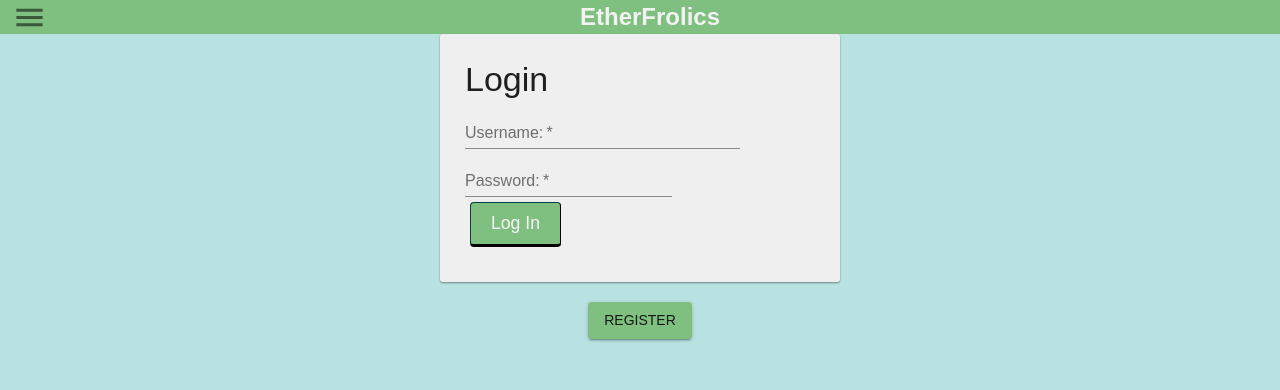
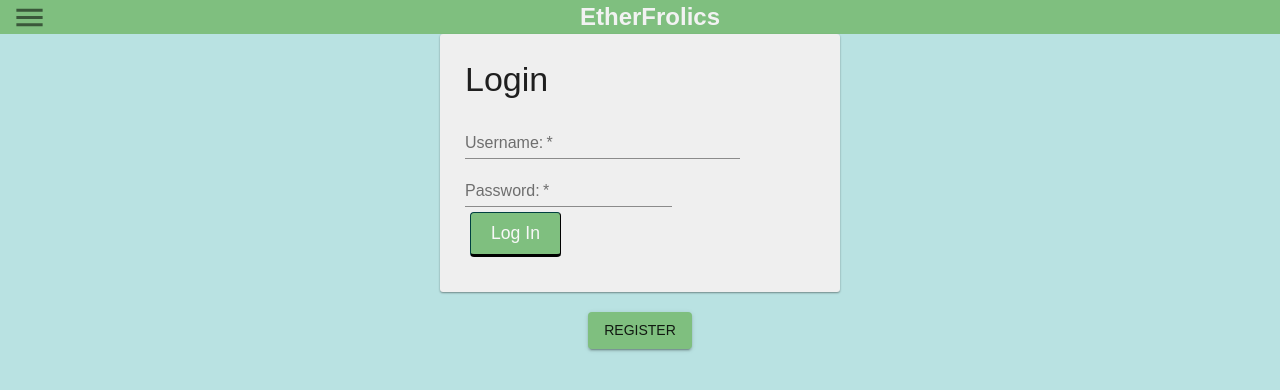
Before and after one commit to TuckerLandis/EtherFrolics, a React (Create React App) app: page /#/login in a window 1280 px wide. Before the commit this address led to /#/user. Shown: the top 390 px of the page. Built offline with nearby package versions, Linux system fonts and the light colour scheme; no server answers.

Commit message:
adding padding to Login Form

```diff
--- a/src/components/App/App.css
+++ b/src/components/App/App.css
@@ -213,3 +213,7 @@ hr {
   border: 0;
   box-shadow: 0 10px 10px -10px #3da1bd inset;
 }
+
+.padding {
+  padding-top: 10px;
+}
--- a/src/components/LoginForm/LoginForm.jsx
+++ b/src/components/LoginForm/LoginForm.jsx
@@ -34,7 +34,7 @@ function LoginForm() {
           {errors.loginMessage}
         </h3>
       )}
-      <div>
+      <div className="padding">
         <label htmlFor="username">
 
           <TextField
```
